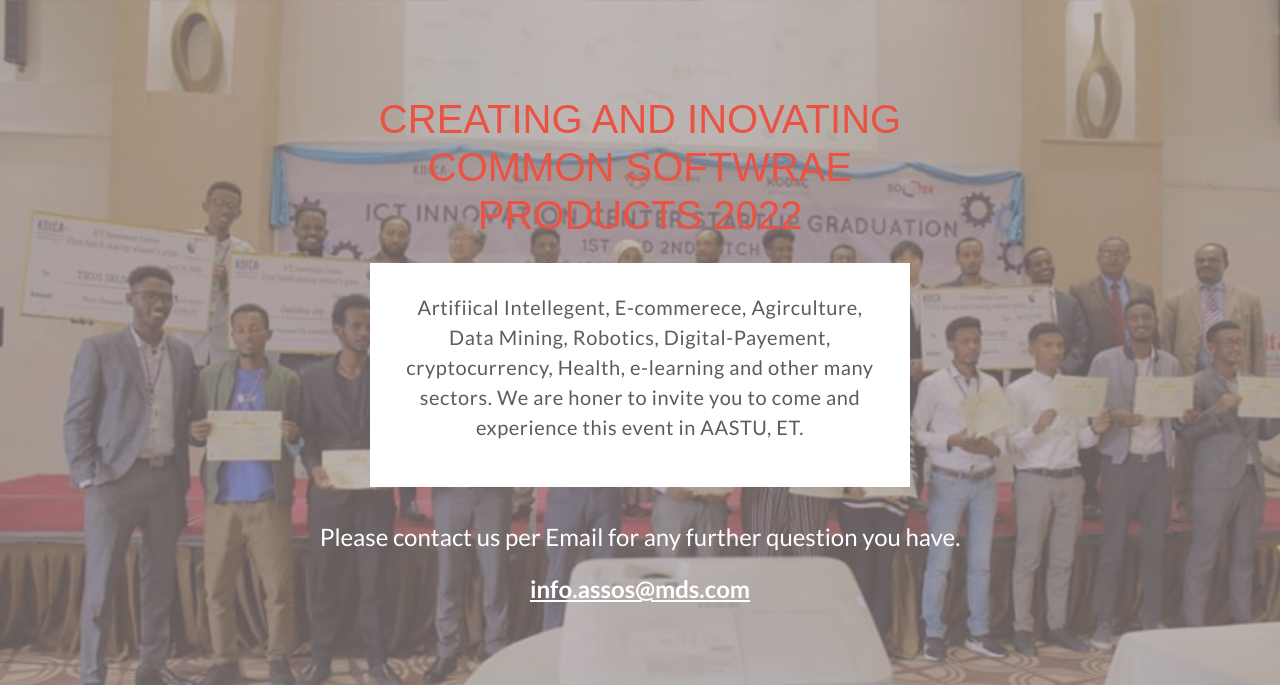
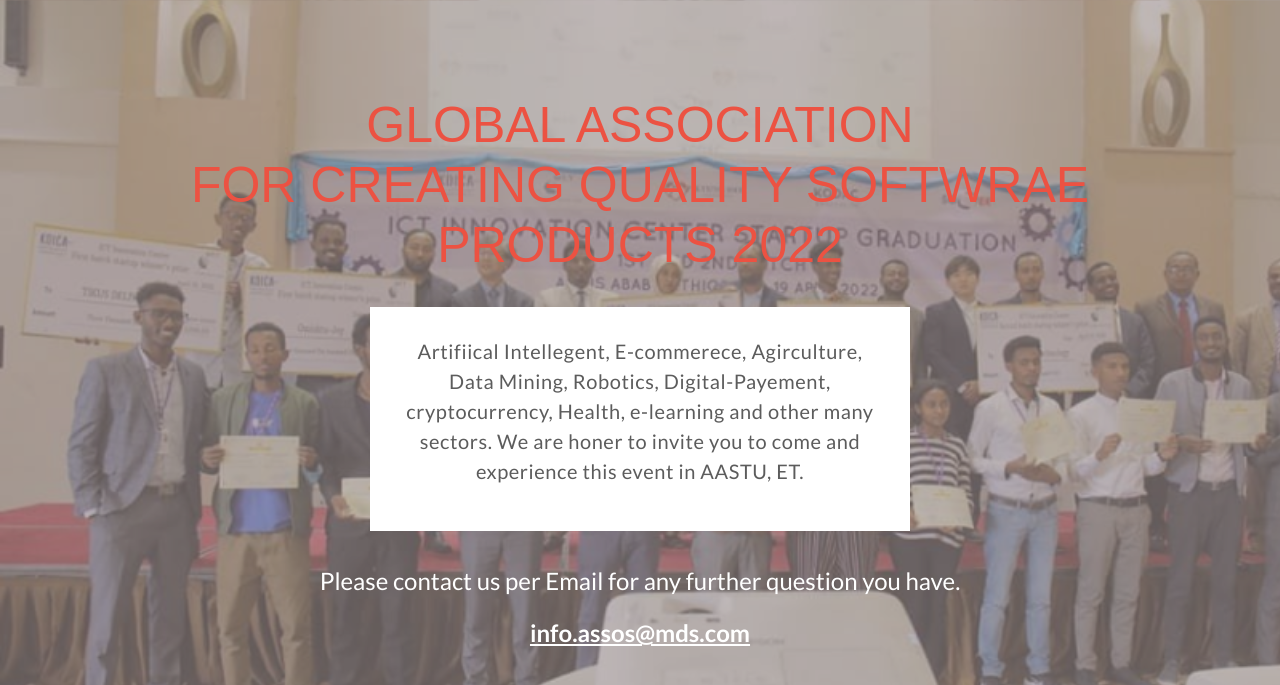
Before and after one commit to melashu/MDS, a website: page about.html in a window 1280 px wide. Shown: the part 115-800 px from the top of the page. Drawn offline with nearby package versions, Linux system fonts and the light colour scheme; a web font is replaced by a local one.

Commit message:
Fix font size for font title

```diff
--- a/about.html
+++ b/about.html
@@ -75,8 +75,10 @@
             </svg>
 
             <p class="headline-greeting abt-headline-greeting text-center">Hello! Product Designers</p>
-            <h1 class="headline-title abt-headline-title text-md-center"> Creating and Inovating common softwrae products 2022
-            </h1>
+            <!-- <h1 class="headline-title abt-headline-title text-md-center"> Creating and Inovating common softwrae products 2022
+            </h1> -->
+                    <h1 class="headline-title abt-headline-title">Global association <br />for creating quality softwrae<br /> products 2022
+                    </h1>
             <div class="headline-description abt-headline-description text-md-center bg-white">
                 <p>
                     Artifiical Intellegent, E-commerece, Agirculture, Data Mining, Robotics, Digital-Payement,
--- a/css/desktop.css
+++ b/css/desktop.css
@@ -70,9 +70,6 @@ header {
   background-image: url("../image/main-background-img.png");
 }
 
-.headline-title {
-  width: 40%;
-}
 
 .headline-description {
   width: 60%;
@@ -155,8 +152,7 @@ header {
 
 .abt-headline-title {
   text-align: center;
-  width: 50%;
-  margin: 0 auto;
+
 }
 
 .abt-headline-description {
--- a/css/mobile.css
+++ b/css/mobile.css
@@ -85,7 +85,7 @@ main {
 
 .headline-title {
   color: #ec5242;
-  font-size: 40px;
+  font-size: 50px;
   font-family: "COCOGOOSE", sans-serif;
   font-weight: 400;
   text-transform: uppercase;
@@ -120,8 +120,6 @@ main {
 .main-program-section {
   background-color: #272a32;
   background-image: url("../image/program-back.png");
-
-  /* background-size: ; */
   padding: 24px;
   color: #fff;
   line-height: 1.5;
```
Also changed, not shown: index.html (+1 -1 lines).
